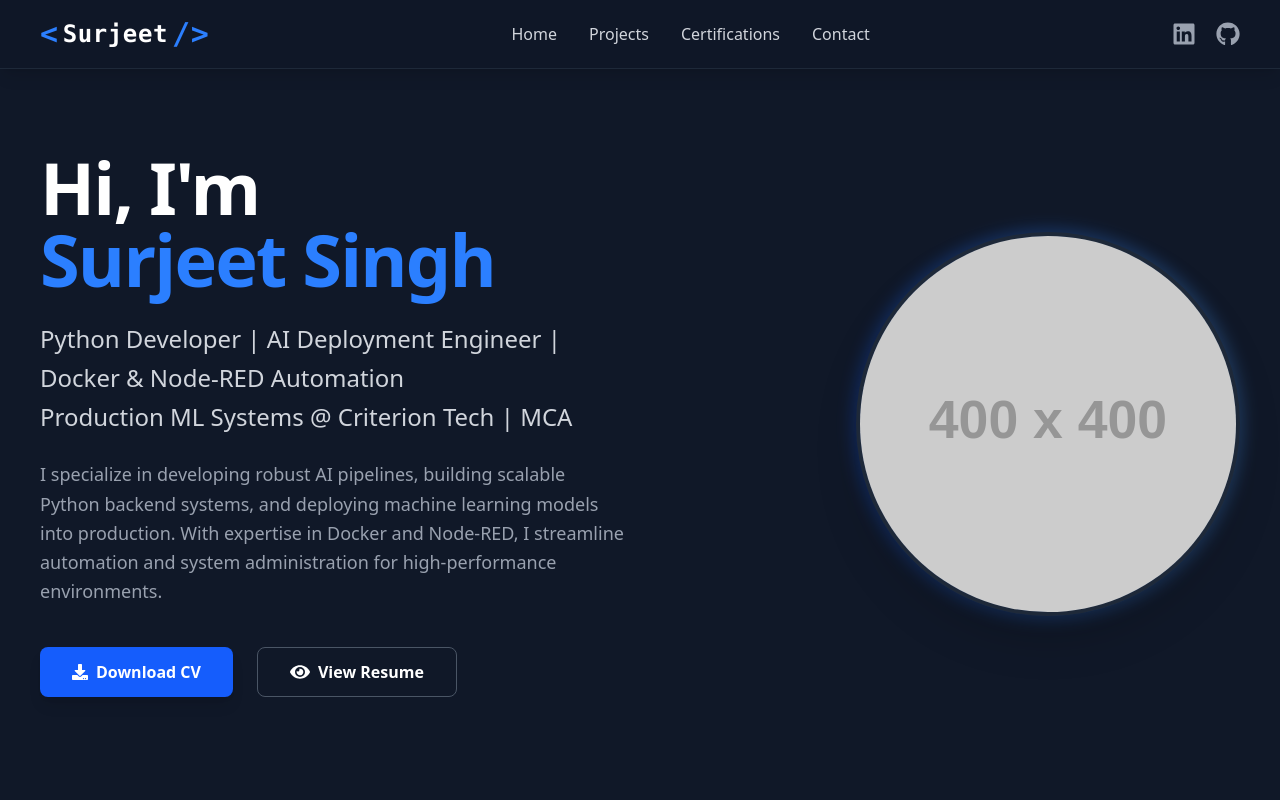
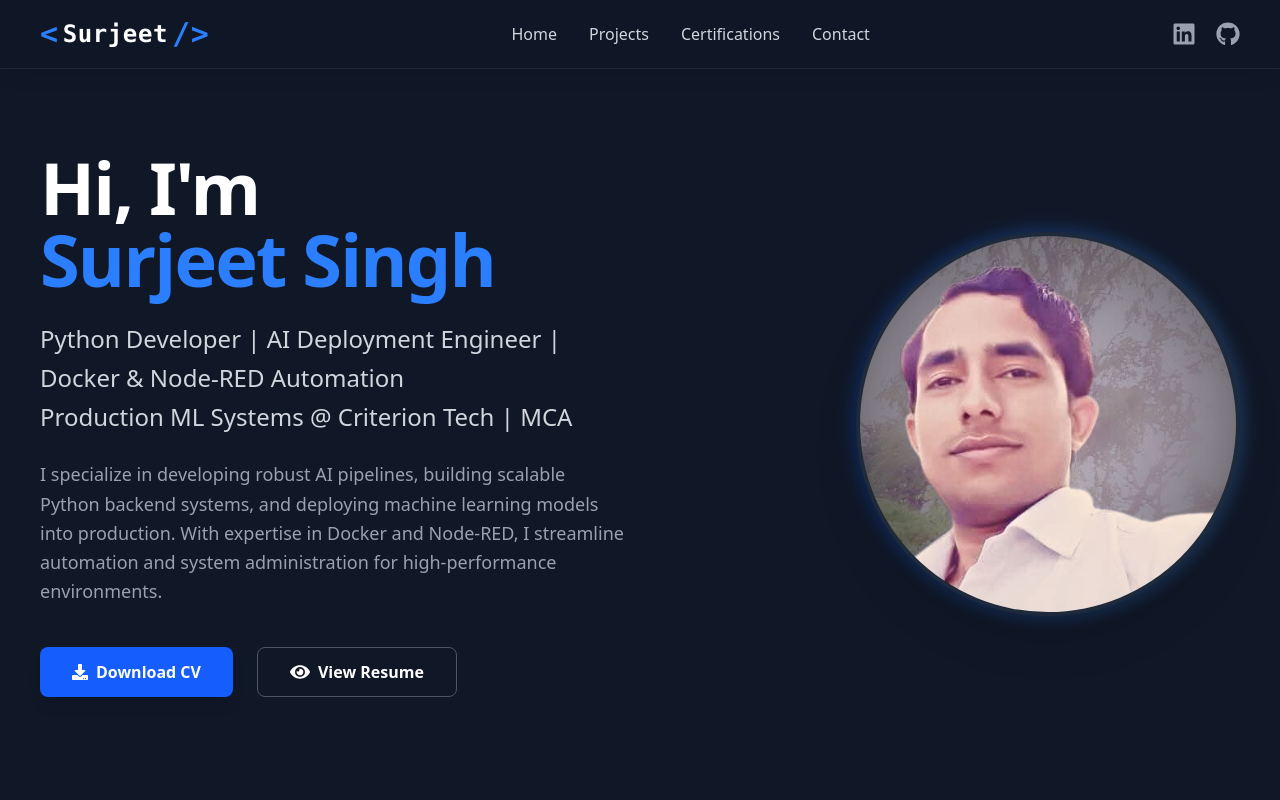
Before and after one commit to surjeetlko/my-portfolio, a React (Vite) app: page / in a window 1280 px wide. Shown: the top 800 px of the page. Built offline with nearby package versions, Linux system fonts and the light colour scheme.

Commit message:
Update image source in Hero component

```diff
--- a/src/components/Hero.jsx
+++ b/src/components/Hero.jsx
@@ -53,7 +53,7 @@ const Hero = () => {
             {/* Image Container */}
             <div className="relative w-64 h-64 md:w-80 md:h-80 lg:w-96 lg:h-96 rounded-full border-4 border-gray-800 overflow-hidden shadow-2xl">
               <img
-                src="/surjeet-icon.png"
+                src="/surjeet-singh-portfolio.jpg"
                 alt="Surjeet Singh - AI Deployment Engineer and Python Developer"
                 className="w-full h-full object-cover group-hover:scale-105 transition-transform duration-500"
                 onError={(e) => {
```
